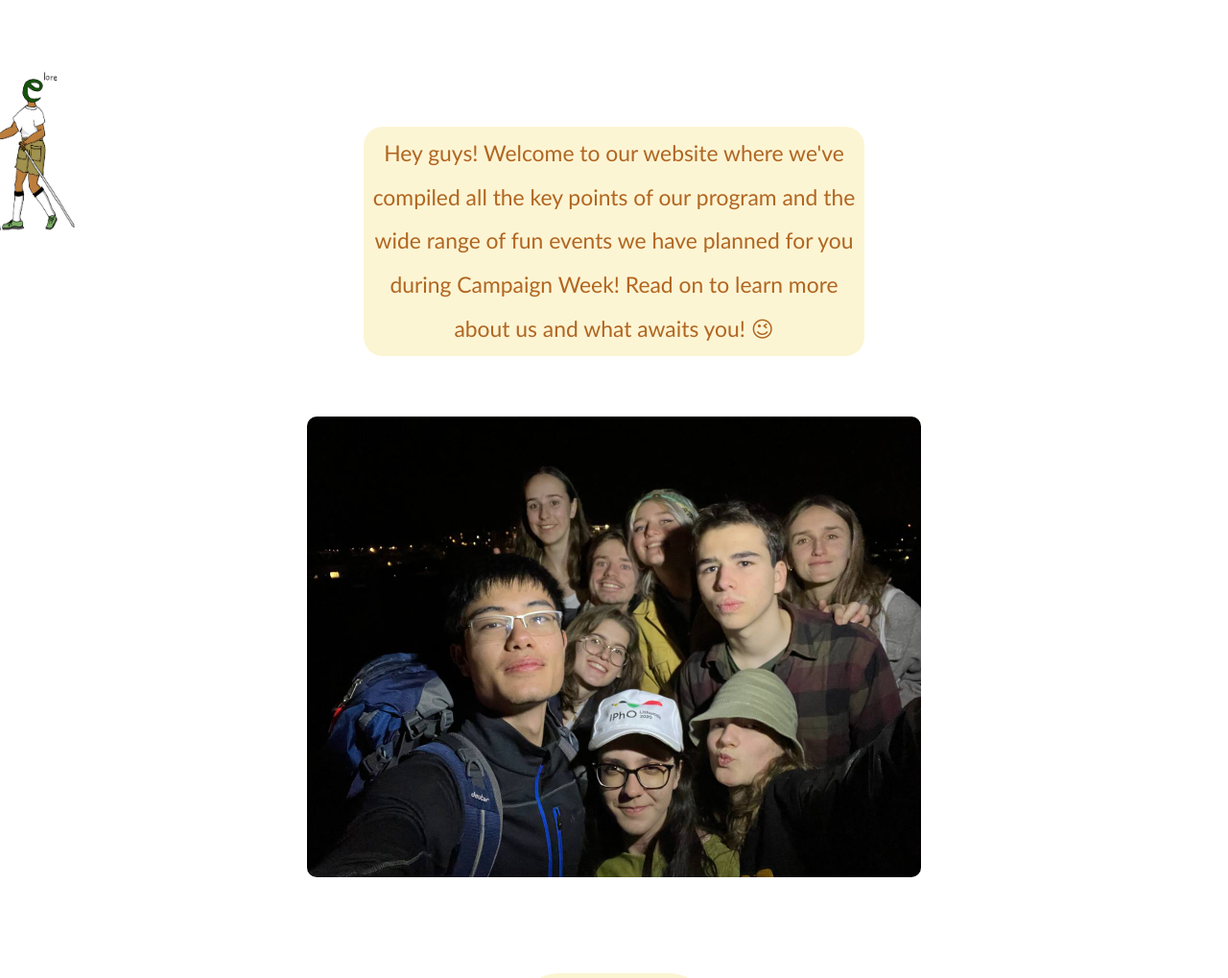
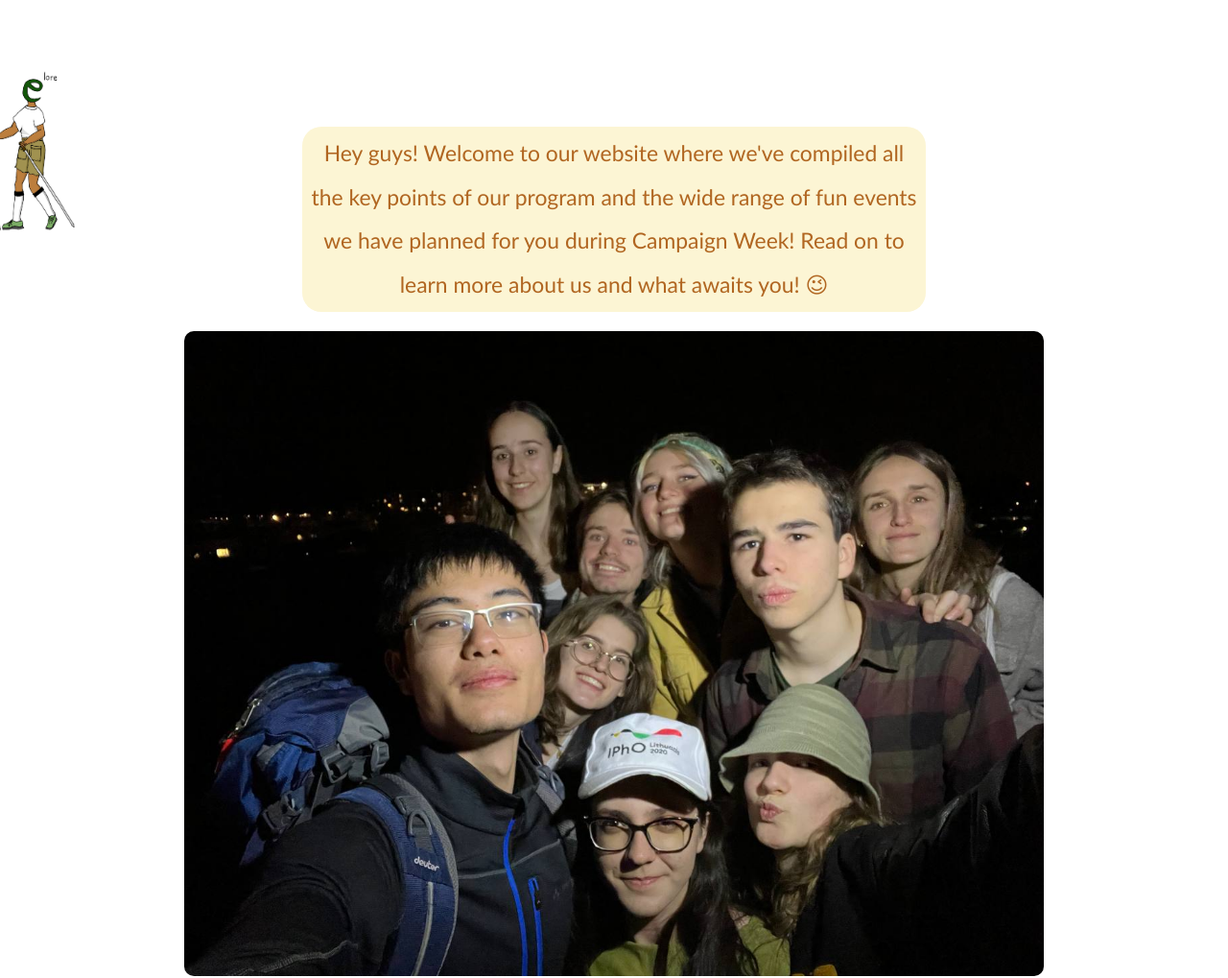
Before and after one commit to azbenoit/Monica_geller, a plain HTML site: page Home.html in a window 1280 px wide. Shown: the part 420-1439 px from the top of the page at 96% size. Drawn offline with Linux system fonts and the light colour scheme.

Commit message:
fixed size image

```diff
--- a/CSS/style.css
+++ b/CSS/style.css
@@ -96,8 +96,9 @@ bottom: 50px; */
 .introtext {
 display: block;
 margin: auto;
+margin-bottom: 20px;
 padding: 5px;
-width: 40vw;
+width: 50vw;
 font-size: 130%;
 background-color: rgb(252, 245, 212);
 color: rgba(167, 83, 9, 0.883);
@@ -106,7 +107,7 @@ line-height: 2;
 }
 .imageteam {
 display: block;
-width: 50vw;
+width: 70vw;
 border-radius: 10px;
 margin: auto;
 }
```
Also changed, not shown: Home.html (+0 -3 lines).
